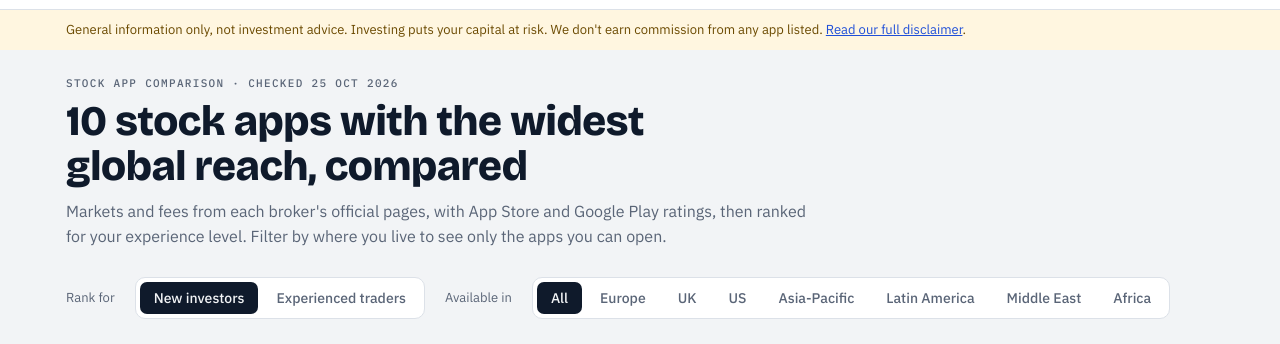
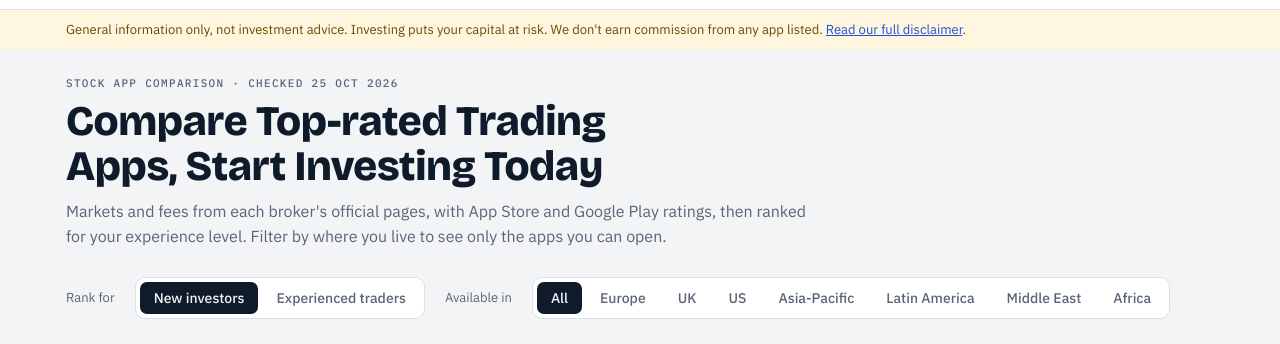
Before and after one commit to mvvpr/investlane, a plain HTML site: page index.html in a window 1280 px wide. Shown: the part 50-394 px from the top of the page. Drawn offline with Linux system fonts and the light colour scheme.

Commit message:
New homepage headline
Co-Authored-By: Claude Opus 5.5 <noreply@anthropic.com>
Claude-Session: https://claude.ai/code/session_01FTKXELE6GESEiZhpXBJdCc

```diff
--- a/index.html
+++ b/index.html
@@ -264,7 +264,7 @@ footer p{margin:0;max-width:110ch}
   <section class="view" id="v-brokers">
     <div class="view-head">
       <span class="eyebrow">Stock app comparison · checked 25 Oct 2026</span>
-      <h1>10 stock apps with the widest global reach, compared</h1>
+      <h1>Compare Top-rated Trading Apps, Start Investing Today</h1>
       <p>Markets and fees from each broker's official pages, with App Store and Google Play ratings, then ranked for your experience level. Filter by where you live to see only the apps you can open.</p>
     </div>
     <div class="controls">
```
